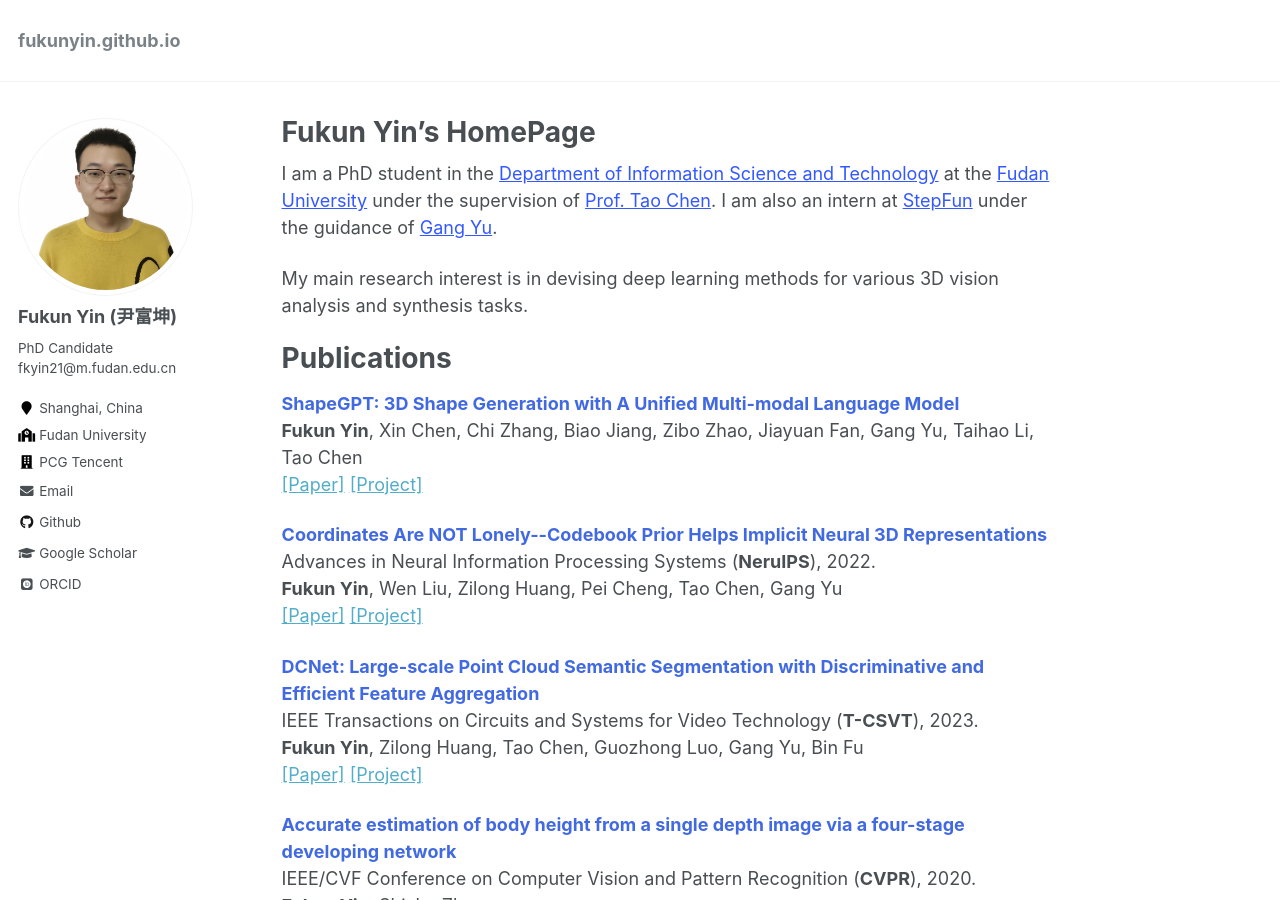
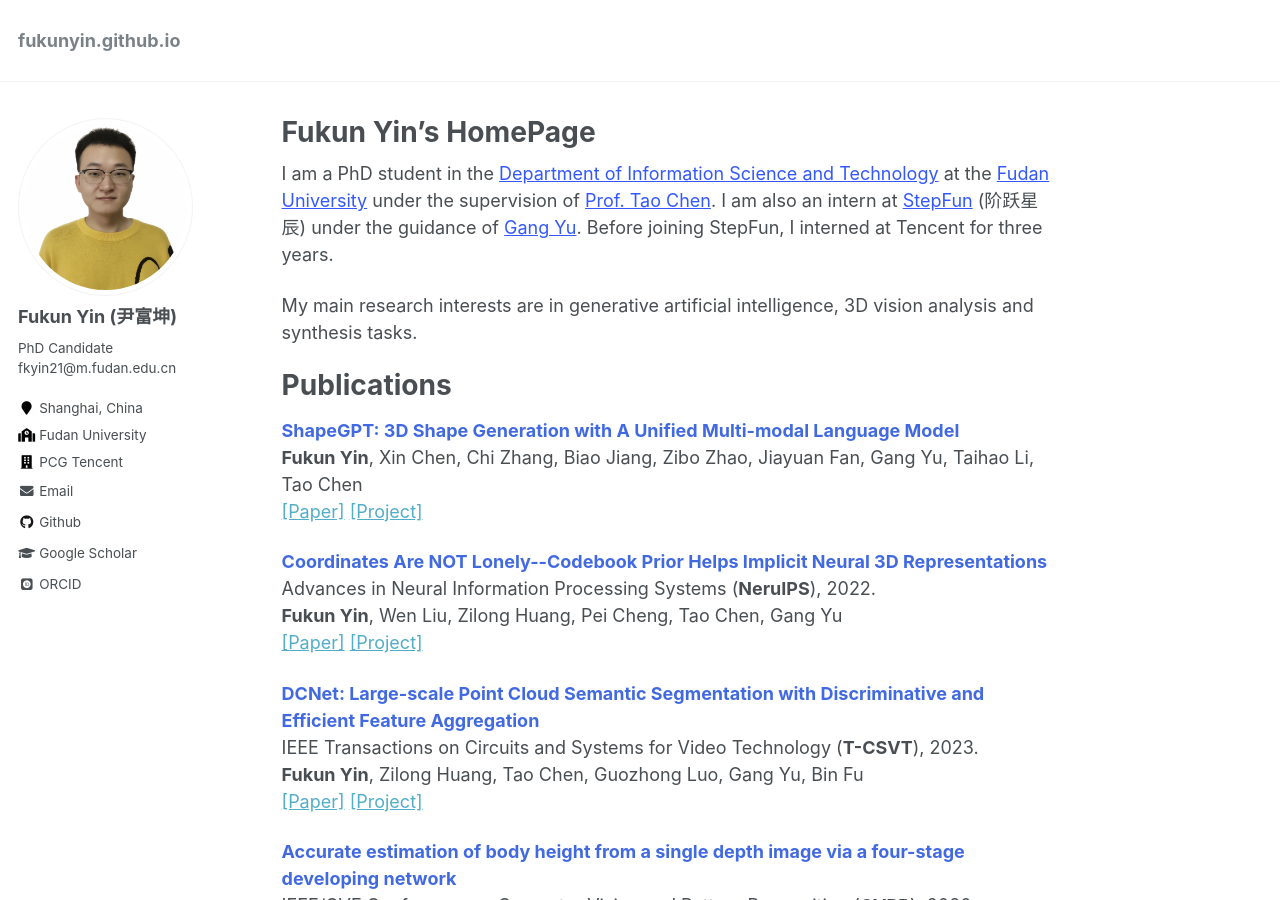
Before and after one commit to fukunyin/fukunyin.github.io, a Jekyll site: the page built from _pages/about.md, in a window 1280 px wide and 900 px high. Built offline with Jekyll 4.4.1, drawn with Linux system fonts in a browser that asks for light colours; some web fonts are replaced.

Commit message:
Update about.md

```diff
--- a/_pages/about.md
+++ b/_pages/about.md
@@ -10,11 +10,10 @@ redirect_from:
 
 
 I am a PhD student in the <a href="http://www.it.fudan.edu.cn/En" style="color: #3358ff;">Department of Information Science and Technology</a> at the <a href="https://www.fudan.edu.cn/en" style="color: #3358ff;">Fudan University</a> under the supervision of <a href="https://eetchen.github.io/" style="color: #3358ff;">Prof. Tao Chen</a>.
-I am also an intern at <a href="https://www.stepfun.com/" style="color: #3358ff;">StepFun</a> under the guidance of <a href="https://www.skicyyu.org/" style="color: #3358ff;">Gang Yu</a>.
+I am also an intern at <a href="https://www.stepfun.com/" style="color: #3358ff;">StepFun</a> (阶跃星辰) under the guidance of <a href="https://www.skicyyu.org/" style="color: #3358ff;">Gang Yu</a>. Before joining StepFun, I interned at Tencent for three years.
 
 
-My main research interest is in devising deep learning methods for various 3D vision analysis and synthesis tasks.
-
+My main research interests are in generative artificial intelligence, 3D vision analysis and synthesis tasks.
 
 
 
```
